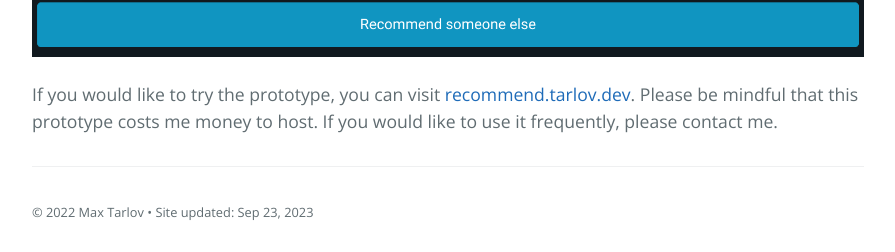
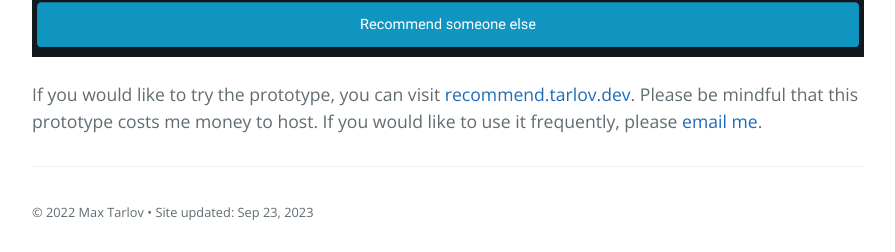
Before and after one commit to maxTarlov/personal-website, a Jekyll site: the page built from _projects/recommendation-generator.md, in a window 1280 px wide and 900 px high, scrolled down 4992 px. Shown: the part 645-897 px from the top of the window, without its empty margins (192-1087 px from the left). Built offline with Jekyll 4.4.1, drawn with Linux system fonts in a browser that asks for light colours.

Commit message:
link to email in recommendation generator

```diff
--- a/_projects/recommendation-generator.md
+++ b/_projects/recommendation-generator.md
@@ -40,4 +40,4 @@ Once the user submits the form, the data from steps one and two are gathered int
 
 ![The application provides three recommendations based on the user's responses: "Jan and I were contractors at Google for a year, where she was a computational linguist and prompt engineer. She was essential in the transition from NLP techniques to a modern approach using a large language model."; "Jan is a talented computational linguist and prompt engineer. She and I worked together at Google as contractors for a year. She is a strong and knowledgeable person. Jan has many accomplishments, but one of the most impressive was spearheading the transition from traditional NLP techniques to a large language model approach which modernized our team's processes."; "Jan and I worked together at Google as contractors for about a year. She's a talented computational linguist and prompt engineer, and her work has helped modernize the team's processes."](/assets/images/recommendation-generator-screenshots/results.png)
 
-If you would like to try the prototype, you can visit [recommend.tarlov.dev](https://recommend.tarlov.dev). Please be mindful that this prototype costs me money to host. If you would like to use it frequently, please contact me.
+If you would like to try the prototype, you can visit [recommend.tarlov.dev](https://recommend.tarlov.dev). Please be mindful that this prototype costs me money to host. If you would like to use it frequently, please [email me](mailto:bots@tarlov.dev).
```
